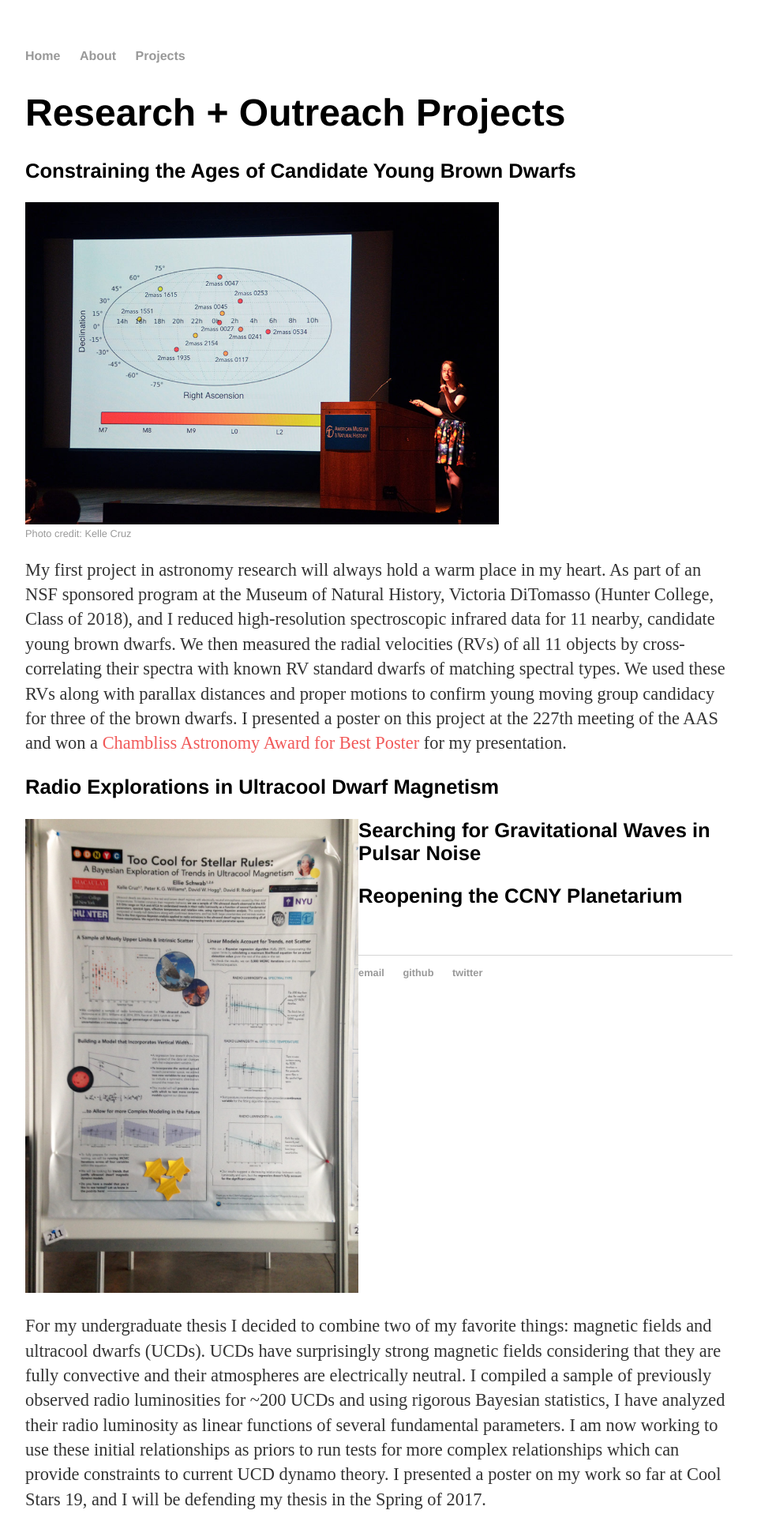
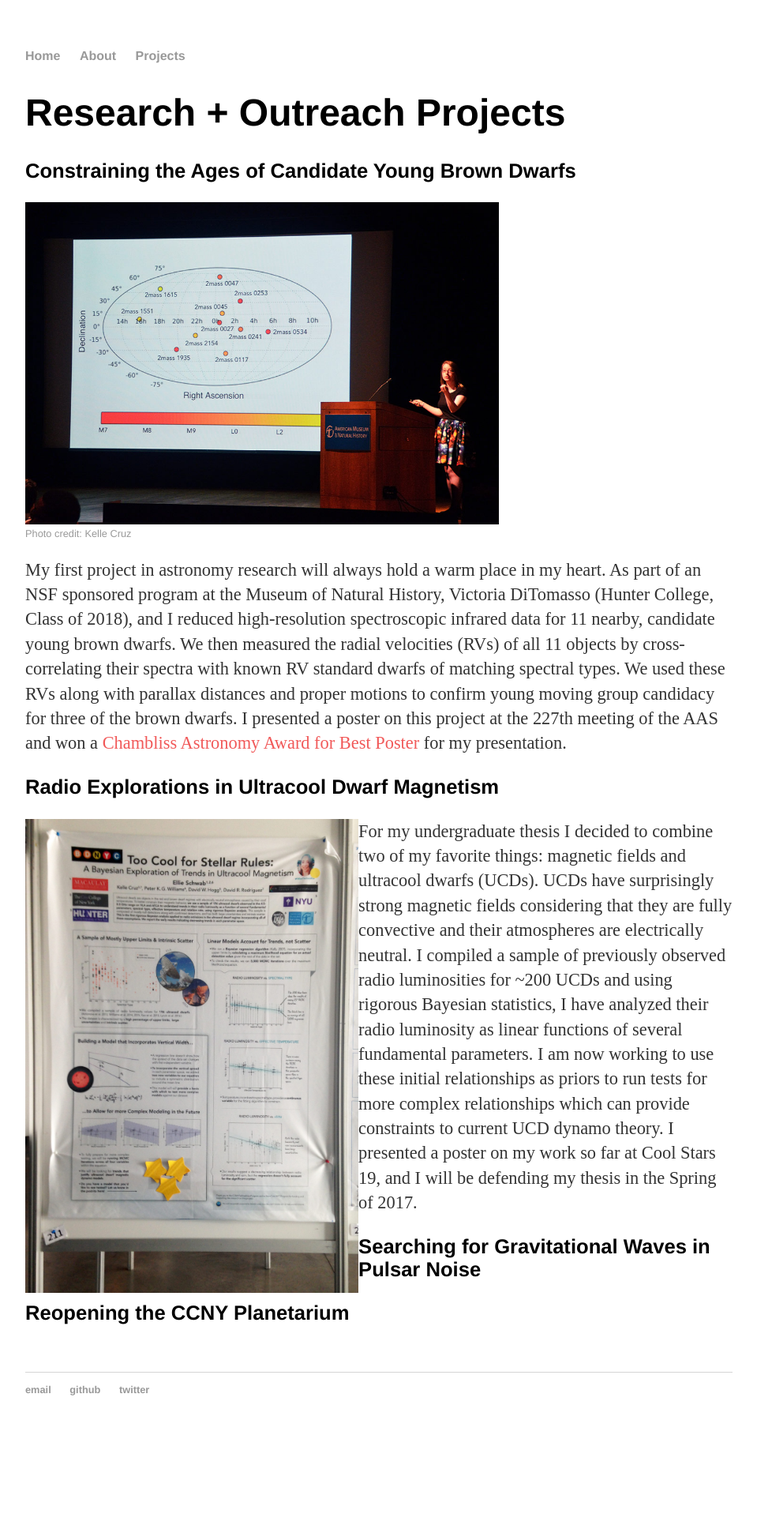
Before and after one commit to elliesch/elliesch.github.io, a Jekyll site: the page built from projects/index.html, in a window 1280 px wide. Shown: the whole page at 79% size, without its empty margins (160-1119 px from the left). Built offline with Jekyll 4.4.1, drawn with Linux system fonts in a browser that asks for light colours; after the commit the page ends 1828 px from its top, so only the background shows below that.

Commit message:
trying another float

```diff
--- a/projects/index.html
+++ b/projects/index.html
@@ -12,8 +12,8 @@ title: Ellie's Projects
 	<p>My first project in astronomy research will always hold a warm place in my heart. As part of an NSF sponsored program at the Museum of Natural History, Victoria DiTomasso (Hunter College, Class of 2018), and I reduced high-resolution spectroscopic infrared data for 11 nearby, candidate young brown dwarfs. We then measured the radial velocities (RVs) of all 11 objects by cross-correlating their spectra with known RV standard dwarfs of matching spectral types. We used these RVs along with parallax distances and proper motions to confirm young moving group candidacy for three of the brown dwarfs. I presented a poster on this project at the 227th meeting of the AAS and won a <a href="https://aas.org/posts/news/2016/01/chambliss-student-poster-awards-aas-227">Chambliss Astronomy Award for Best Poster</a> for my presentation.</p>
 
 	<h3>Radio Explorations in Ultracool Dwarf Magnetism</h3>
-	<div style="float: left"> <img src="/images/cool_stars_poster.jpg" alt="My poster at the Cool Stars 19 Conference" style="height:600px;"></div>
-	<div style="float:right"> <p>For my undergraduate thesis I decided to combine two of my favorite things: magnetic fields and ultracool dwarfs (UCDs). UCDs have surprisingly strong magnetic fields considering that they are fully convective and their atmospheres are electrically neutral. I compiled a sample of previously observed radio luminosities for ~200 UCDs and using rigorous Bayesian statistics, I have analyzed their radio luminosity as linear functions of several fundamental parameters. I am now working to use these initial relationships as priors to run tests for more complex relationships which can provide constraints to current UCD dynamo theory. I presented a poster on my work so far at Cool Stars 19, and I will be defending my thesis in the Spring of 2017.</p></div>
+	<p><img src="/images/cool_stars_poster.jpg" alt="My poster at the Cool Stars 19 Conference" style="float:left;height:600px;">
+	For my undergraduate thesis I decided to combine two of my favorite things: magnetic fields and ultracool dwarfs (UCDs). UCDs have surprisingly strong magnetic fields considering that they are fully convective and their atmospheres are electrically neutral. I compiled a sample of previously observed radio luminosities for ~200 UCDs and using rigorous Bayesian statistics, I have analyzed their radio luminosity as linear functions of several fundamental parameters. I am now working to use these initial relationships as priors to run tests for more complex relationships which can provide constraints to current UCD dynamo theory. I presented a poster on my work so far at Cool Stars 19, and I will be defending my thesis in the Spring of 2017.</p>
 
 	<h3>Searching for Gravitational Waves in Pulsar Noise</h3>
 
```
